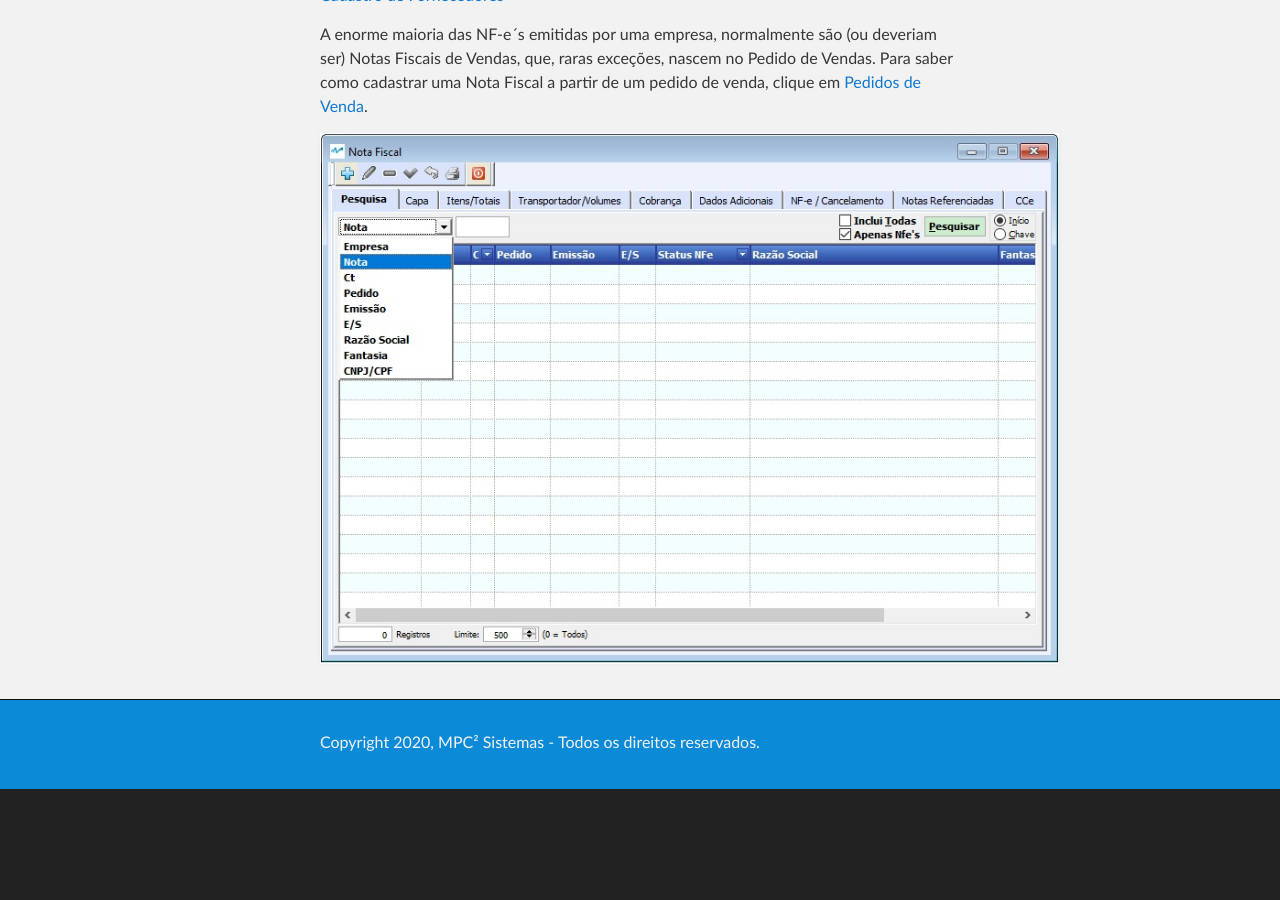
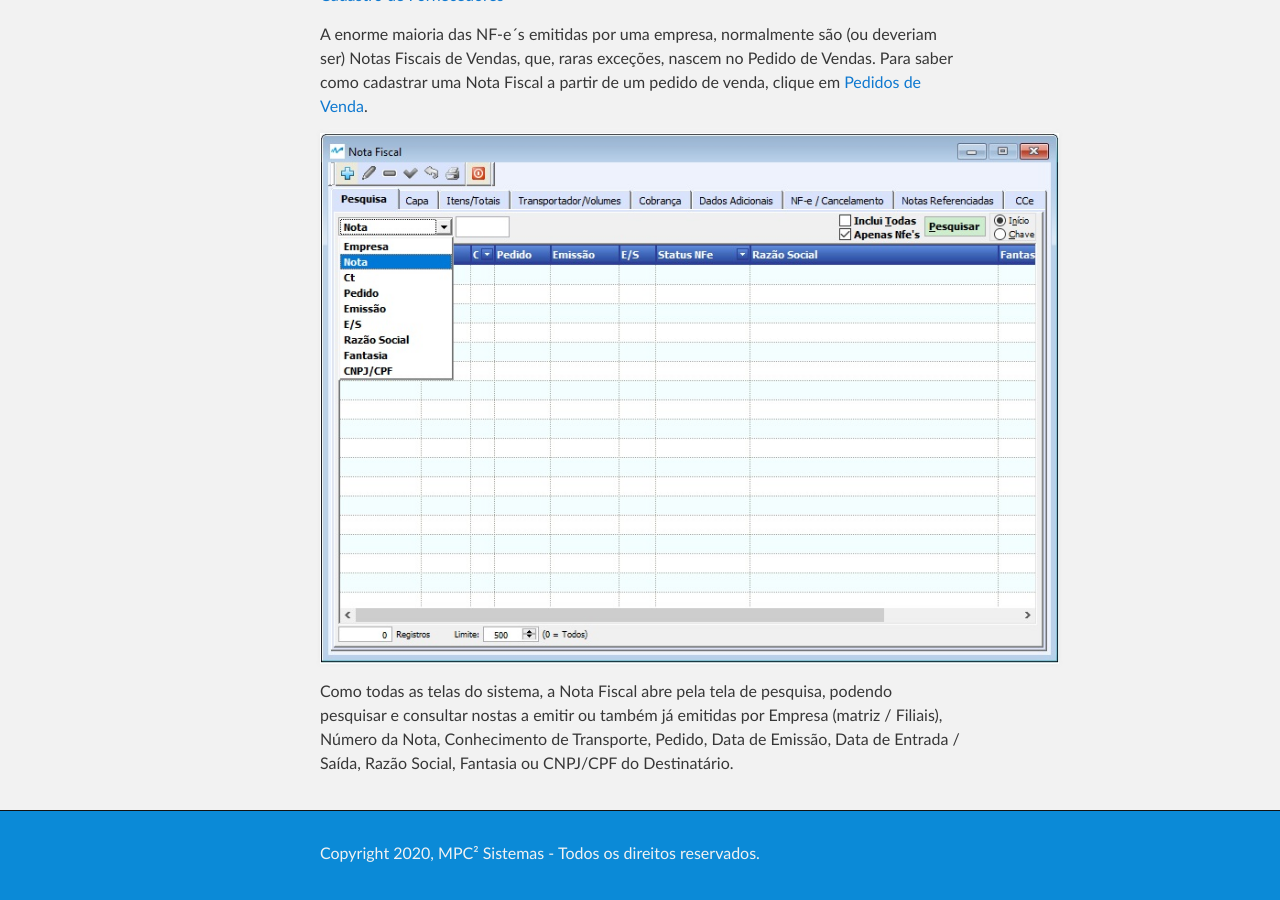
Before and after one commit to mpc2erp/mpc2erp.github.io, a Jekyll site: the page built from Pages/NFe.md, in a window 1280 px wide and 900 px high, scrolled down 750 px. Built offline with Jekyll 4.4.1, drawn with Linux system fonts in a browser that asks for light colours; our own code applies the rules of GitHub Pages for plain Markdown files; before the commit the page ends 1539 px from its top, so only the background shows below that.

Commit message:
Update NFe.md

```diff
--- a/Pages/NFe.md
+++ b/Pages/NFe.md
@@ -23,3 +23,5 @@ Para poder falar de Notas Fiscais, antes devem ser estudaos / conhecidos os segu
 A enorme maioria das NF-e´s emitidas por uma empresa, normalmente são (ou deveriam ser) Notas Fiscais de Vendas, que, raras exceções, nascem no Pedido de Vendas. Para saber como cadastrar uma Nota Fiscal a partir de um pedido de venda, clique em <a href="https://mpc2erp.github.io/Pages/Fornecedores" target="_blank">Pedidos de Venda</a>.
 
 ![](Img/NotaFiscal01.jpg)
+
+Como todas as telas do sistema, a Nota Fiscal abre pela tela de pesquisa, podendo pesquisar e consultar nostas a emitir ou também já emitidas por Empresa (matriz / Filiais), Número da Nota, Conhecimento de Transporte, Pedido, Data de Emissão, Data de Entrada / Saída, Razão Social, Fantasia ou CNPJ/CPF do Destinatário.
```
